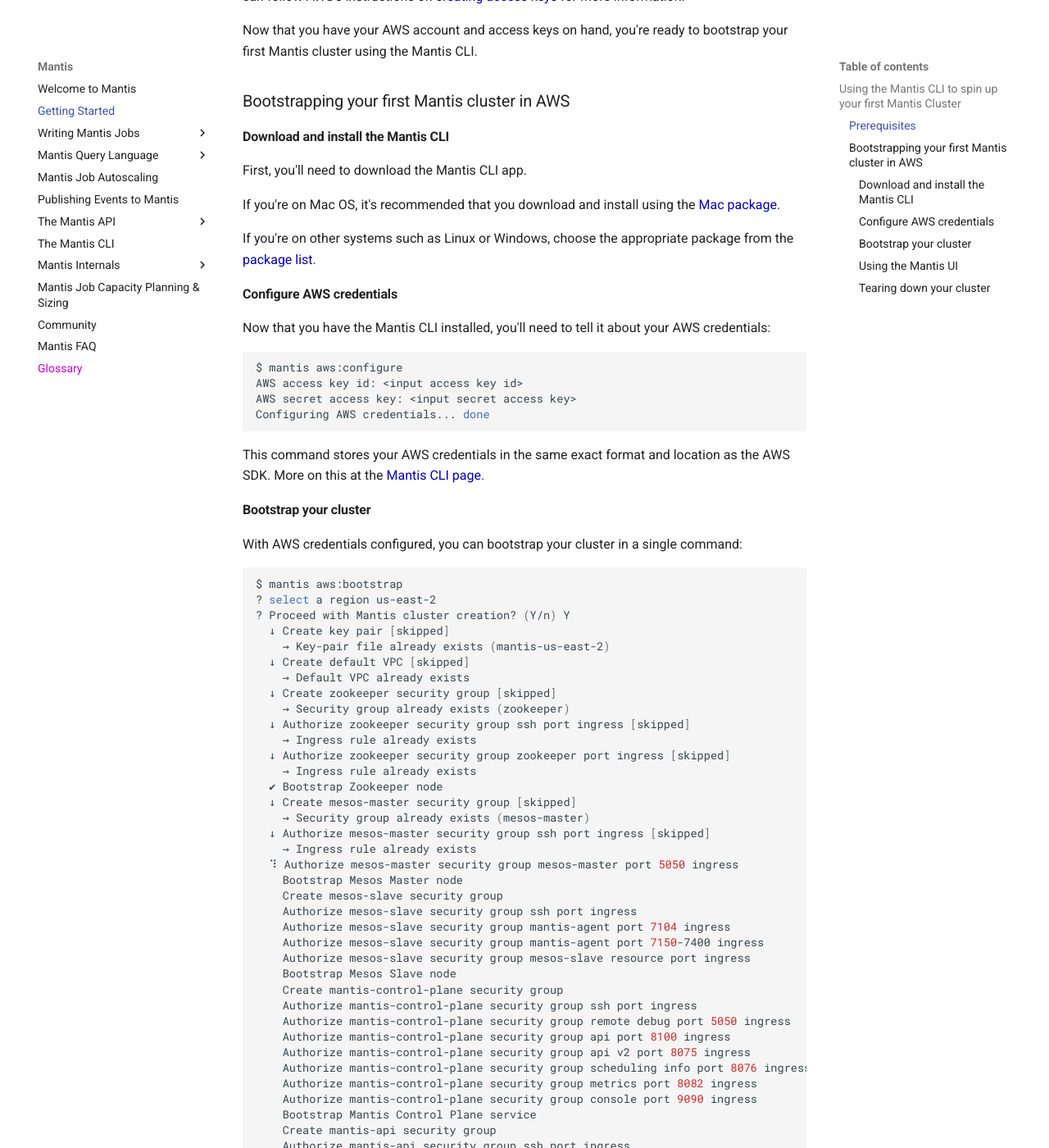
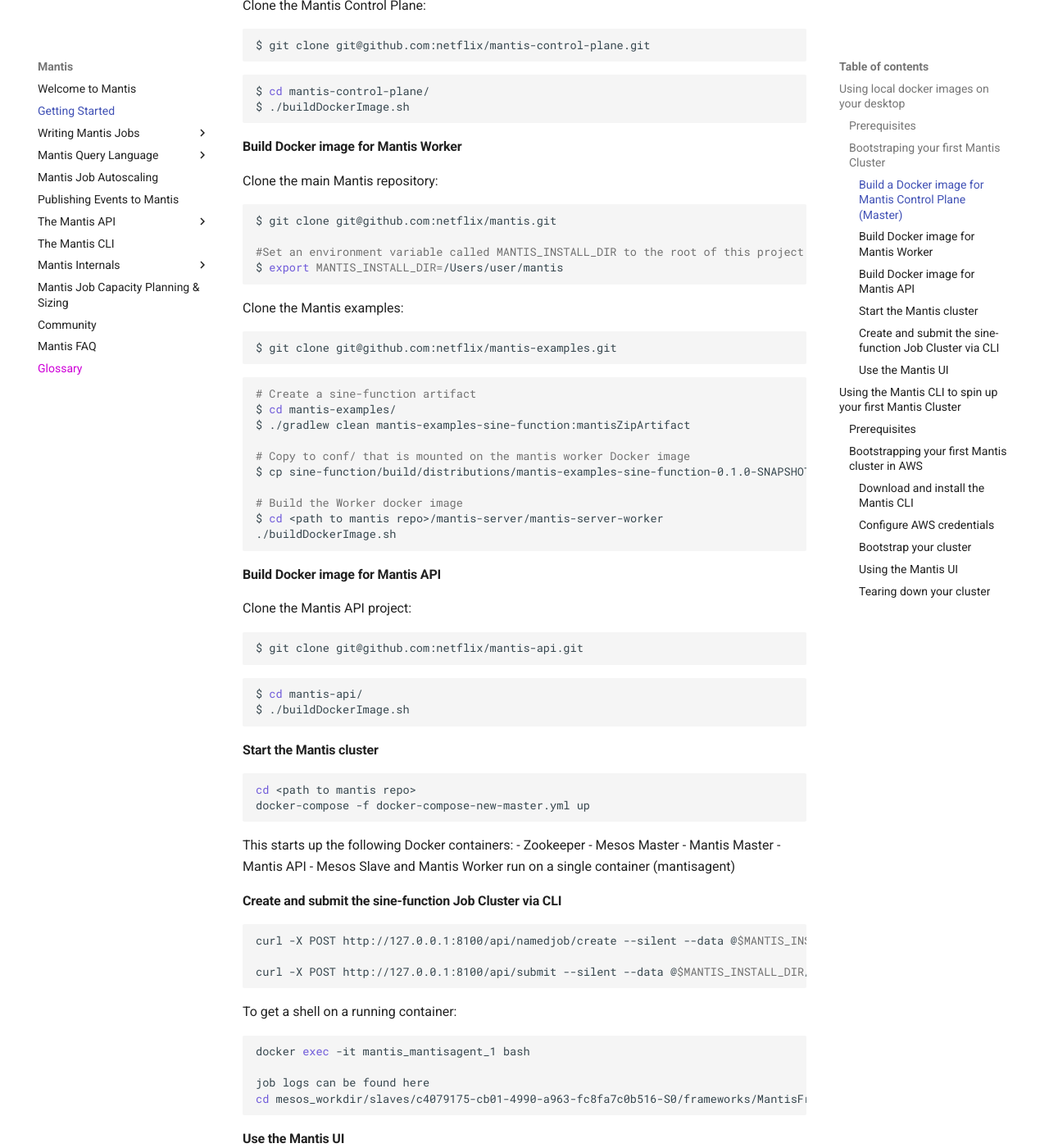
Before and after one commit to Netflix/mantis, an MkDocs documentation site: the page built from docs/docs/gettingstarted.md, in a window 1280 px wide and 1400 px high, scrolled down 545 px. Shown: the whole window at 82% size. Built offline with MkDocs 1.6.1 and Material for MkDocs 9.7.7, drawn with Linux system fonts in a browser that asks for light colours; comment, search, counter and statistics services are not loaded; some of the changed text lies outside the part shown.

Commit message:
Update getting started, add screen shots

````diff
--- a/docs/docs/gettingstarted.md
+++ b/docs/docs/gettingstarted.md
@@ -1,8 +1,197 @@
 # Getting Started with Mantis
 
-You can get started with Mantis in a number of ways: spinning up a minimal Mantis
+You can get started with Mantis in a couple of easy ways: spinning up a minimal Mantis
 cluster on AWS using the [Mantis CLI](https://github.com/netflix/mantis-cli) or
-local development using Docker.
+if you prefer to not setup an AWS account using local Docker containers.
+
+## Using local docker images on your desktop
+
+### Prerequisites
+
+> Install [Docker for Mac](https://docs.docker.com/docker-for-mac/install/)
+
+### Bootstraping your first Mantis Cluster
+
+
+#### Build a Docker image for Mantis Control Plane (Master)
+
+Clone the Mantis Control Plane:
+
+```bash
+$ git clone git@github.com:netflix/mantis-control-plane.git
+```
+
+```bash
+$ cd mantis-control-plane/
+$ ./buildDockerImage.sh
+```
+
+#### Build Docker image for Mantis Worker
+
+Clone the main Mantis repository:
+
+```bash
+$ git clone git@github.com:netflix/mantis.git
+
+#Set an environment variable called MANTIS_INSTALL_DIR to the root of this project
+$ export MANTIS_INSTALL_DIR=/Users/user/mantis
+```
+
+Clone the Mantis examples:
+
+```bash
+$ git clone git@github.com:netflix/mantis-examples.git
+```
+
+```bash
+# Create a sine-function artifact
+$ cd mantis-examples/
+$ ./gradlew clean mantis-examples-sine-function:mantisZipArtifact
+
+# Copy to conf/ that is mounted on the mantis worker Docker image
+$ cp sine-function/build/distributions/mantis-examples-sine-function-0.1.0-SNAPSHOT.zip <path to mantis repo>/localdev/conf/
+
+# Build the Worker docker image
+$ cd <path to mantis repo>/mantis-server/mantis-server-worker
+./buildDockerImage.sh
+```
+
+#### Build Docker image for Mantis API
+
+Clone the Mantis API project:
+```bash
+$ git clone git@github.com:netflix/mantis-api.git
+```
+```bash
+$ cd mantis-api/
+$ ./buildDockerImage.sh
+```
+
+#### Start the Mantis cluster
+
+```bash
+cd <path to mantis repo>
+docker-compose -f docker-compose-new-master.yml up
+```
+This starts up the following Docker containers:
+- Zookeeper
+- Mesos Master
+- Mantis Master
+- Mantis API
+- Mesos Slave and Mantis Worker run on a single container (mantisagent)
+
+#### Create and submit the sine-function Job Cluster via CLI
+```bash
+
+curl -X POST http://127.0.0.1:8100/api/namedjob/create --silent --data @$MANTIS_INSTALL_DIR/localdev/conf/namedJob-template -vvv
+
+curl -X POST http://127.0.0.1:8100/api/submit --silent --data @$MANTIS_INSTALL_DIR/localdev/conf/submitJob-template -vvv
+```
+
+To get a shell on a running container:
+```bash
+docker exec -it mantis_mantisagent_1 bash
+
+job logs can be found here
+cd mesos_workdir/slaves/c4079175-cb01-4990-a963-fc8fa7c0b516-S0/frameworks/MantisFramework/executors
+```
+#### Use the Mantis UI
+
+Clone the Mantis UI project:
+```bash
+$ git clone git@github.com:netflix/mantis-ui.git
+```
+
+Run the following commands (in the root directory of this project) to get all dependencies installed and to start the server:
+```
+yarn
+yarn serve
+```
+Once the node server is up it should print something like
+
+```
+ App running at:
+ Local:   http://localhost:8080/
+```
+
+Point your browser to the above URL and fill out the Registration form as follows
+
+![Fresh Mantis UI](./images/fresh_ui.png)
+1. Name : Example
+2. Email : example@example.com
+3. Master Name : Example
+4. Mantis Master API URL : http://localhost:7101
+5. Mesos URL : http://localhost:5050
+
+Click on `Create`
+
+The Mantis Admin page should have no Job clusters currently.
+
+![Create first Cluster](./images/create_cluster0.png)
+
+Create a new Job Cluster
+
+Click on the `Create New Job Cluster` button on the top right.
+
+Specify the cluster name as `MySine`
+
+Click on `Upload file` and drag and drop the these two files
+```
+`mantis-examples/sine-function/build/distributions/mantis-examples-sine-function-0.1.0-SNAPSHOT.zip`
+and
+`mantis-examples/sine-function/build/distributions/mantis-examples-sine-function-0.1.0-SNAPSHOT.json`
+```
+![Create Cluster](./images/create_cluster.png)
+
+Under the section `Stage 1 - Scheduling Information` click on `Edit` and reduce the Disk and Network requirements
+for this worker to `10` and `12` respectively.
+
+![Update job resources](./images/update_job_resources.png)
+
+Under the section `Parameters` click on `Override Defaults`
+Here you can override values for Job parameters. Let us override the parameter `useRandom` to `true`
+
+![Override job param](./images/override_job_param.png)
+
+Click `Create Job Cluster` on the bottom left
+
+![Create Job Cluster](./images/create_job_cluster3.png)
+
+This will create the job cluster
+
+![Job Cluster created](./images/job_cluster_created.png)
+
+Now let us submit a new Job for our Job Cluster
+Click the `Submit` green button this will open up a submit screen that will allow you to override Resource configurations
+as well as parameter values.
+
+![Submit Job1](./images/submit_job1.png)
+
+Let us skip all that and scroll directly to the bottom and hit the `Submit` button on the bottom left.
+
+![Submit Job](./images/submit_job.png)
+
+
+View output of the job
+If all goes well your job would go into 'Launched' state.
+
+![Job Launched](./images/job_launched.png)
+
+Scroll to the bottom and in the `Job Output` section click on `Start`
+
+You should see output of the Sine function job being streamed below
+
+```
+Oct 4 2019, 03:55:39.338 PM - {"x": 26.000000, "y": 7.625585}
+```
+![Running Job](./images/running_job.png)
+
+8. To teardown the Mantis cluster, issue the following command
+```bash
+cd <path to mantis repo>
+docker-compose -f docker-compose-new-master.yml down
+```
+
 
 ## Using the Mantis CLI to spin up your first Mantis Cluster
 
````
Also changed, not shown: docs/docs/images/create_cluster.png (added), docs/docs/images/create_cluster0.png (added), docs/docs/images/create_job_cluster3.png (added), docs/docs/images/job_cluster_created.png (added), docs/docs/images/job_launched.png (added), docs/docs/images/override_job_param.png (added), docs/docs/images/running_job.png (added), docs/docs/images/submit_job.png (added), docs/docs/images/submit_job1.png (added), docs/docs/images/update_job_resources.png (added).
